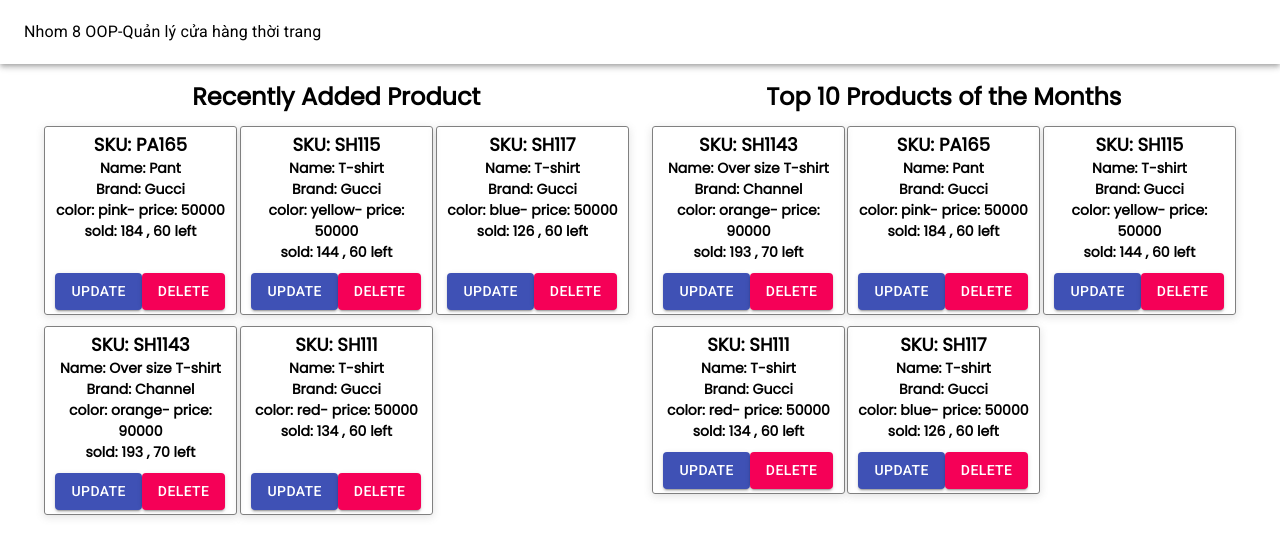
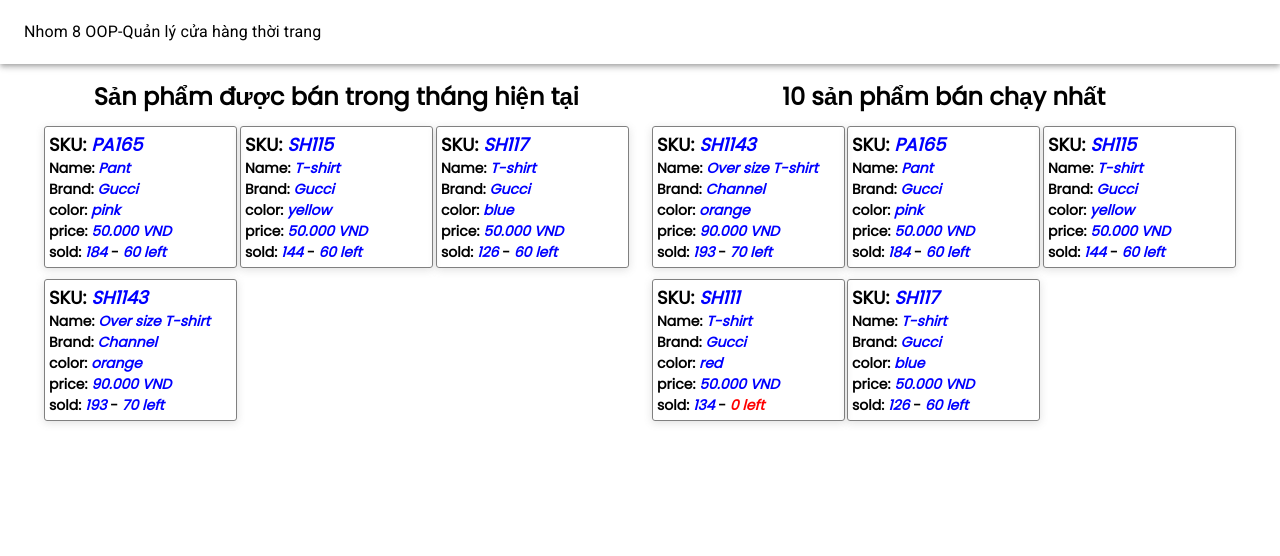
Before and after one commit to Satt0/oop-nhom-8, a React (Create React App) app: page / in a window 1280 px wide. Shown: the top 556 px of the page. Built offline with nearby package versions, Linux system fonts and the light colour scheme.

Commit message:
beaufity code

```diff
--- a/package.json
+++ b/package.json
@@ -5,6 +5,7 @@
   "dependencies": {
     "@material-ui/core": "^4.11.3",
     "@material-ui/icons": "^4.11.2",
+    "@material-ui/lab": "*",
     "@testing-library/jest-dom": "^5.11.4",
     "@testing-library/react": "^11.1.0",
     "@testing-library/user-event": "^12.1.10",
--- a/src/App.tsx
+++ b/src/App.tsx
@@ -8,7 +8,7 @@ import preload from 'Modals/preload'
 
 const App:React.FC=()=> {
 
-
+  // load preloaded products
   const [state,setState]=useState(()=>{
     const data:Array<Products>=[]
 
--- a/src/Components/Filter/Filter.tsx
+++ b/src/Components/Filter/Filter.tsx
@@ -8,6 +8,7 @@ const useStyles=makeStyles((theme:Theme)=>({
   main:{
     display:'grid',
     gridTemplateColumns:'1fr 1fr 1fr 1fr',
+    gridGap:5
 
   }
 }))
--- a/src/Components/Item/Item.tsx
+++ b/src/Components/Item/Item.tsx
@@ -1,19 +1,25 @@
 import { makeStyles, Theme } from "@material-ui/core";
 import { Button } from "@material-ui/core";
-import {useHistory} from 'react-router-dom'
+import { useHistory } from "react-router-dom";
+import { useURL } from "lib/hook";
+import { getPrice } from "lib/helper";
 const useStyles = makeStyles((theme: Theme) => ({
   main: {
     border: "1px solid gray",
     padding: "4px",
-    fontSize:12,
-    fontFamily:`'Poppins', sans-serif;`,
+    fontSize: 12,
+    fontFamily: `'Poppins', sans-serif;`,
+    fontWeight:'lighter',
     marginTop: theme.spacing(1),
     borderRadius: 3,
-    boxShadow: 'rgba(99, 99, 99, 0.2) 0px 2px 8px 0px',
+    boxShadow: "rgba(99, 99, 99, 0.2) 0px 2px 8px 0px",
     display: "flex",
-    flexDirection:'column',
+    flexDirection: "column",
+    textAlign:'left',
     justifyContent: "space-between",
-
+    '& em':{
+      color:'blue'
+    }
   },
 }));
 interface props {
@@ -22,32 +28,47 @@ interface props {
 }
 const Item = ({ data, onDelete }: props) => {
   const style = useStyles();
-  const { name, quantity, sold, SKU,brand,color,price } = data;
-  const history=useHistory()
+  const buttonIsVisible = useURL("home");
+  const { name, quantity, sold, SKU, brand, color, price } = data;
+  const history = useHistory();
   return (
     <div className={`${style.main} appear-animated`} style={{ width: "100%" }}>
       <div>
-        <h2 >
-          <strong>SKU: {SKU}</strong>
-
-
+        <h2>
+          SKU:
+<em> {SKU}</em>
         </h2>
-        <h3>Name: {name}</h3>
-        <h3>Brand: {brand}</h3>
-        <h3 >
-          <strong>color: {color}</strong>- price: {price}
-
+        <h3>Name:  <em> { name}</em></h3>
+        <h3>Brand:  <em> {brand}</em></h3>
+        <h3>
+         color:   <em> {color} </em>
         </h3>
+        <h3>price:   <em> {getPrice(price)}</em></h3>
         <h3>
-          sold: {sold} , {quantity} left
+          sold:   <em> {sold}</em> {" "} -
+          <span >
+             <em style={{ color: quantity > 0 ? "" : "red" }}> {quantity} left</em>
+          </span>
         </h3>
       </div>
-      <div style={{ width: '100%',marginTop:10, display: "flex",alignItems:"center", flexDirection: "row",justifyContent:"center" }}>
+      <div
+        style={{
+          width: "100%",
+          marginTop: 10,
+          display: buttonIsVisible ? "flex" : "none",
+          alignItems: "center",
+          flexDirection: "row",
+          justifyContent: "center",
+        }}
+      >
         <Button
-        onClick={()=>{
-            history.push(`/update/${SKU}`)
-        }}
-        color="primary" variant="contained">
+          onClick={() => {
+            history.push(`/update/${SKU}`);
+          }}
+          style={{marginRight:4}}
+          color="primary"
+          variant="outlined"
+        >
           update
         </Button>
         <Button
@@ -55,7 +76,7 @@ const Item = ({ data, onDelete }: props) => {
             onDelete(SKU);
           }}
           color="secondary"
-          variant="contained"
+          variant="outlined"
         >
           delete
         </Button>
--- a/src/Components/ListItem/ListItem.tsx
+++ b/src/Components/ListItem/ListItem.tsx
@@ -9,7 +9,7 @@ const ListItem=({items,count,handleDelete}:props)=>{
 
 
     return <div className={styles.container} >
-    {[...items].reverse().slice(0,Math.min(count,10)).map((e:any,i:number)=><Item onDelete={handleDelete} data={e} key={"list-top-10 "+i}/>)}
+    {[...items].reverse().slice(0,Math.max(count,10)).map((e:any,i:number)=><Item onDelete={handleDelete} data={e} key={"list-top-10 "+i}/>)}
     </div>
 }
 
--- a/src/Components/Nav/Nav.tsx
+++ b/src/Components/Nav/Nav.tsx
@@ -122,8 +122,8 @@ const FullNav = ({ list }: props) => {
 
 
           }}
-          color={location.pathname===e.path?'secondary':'primary'}
-          variant="outlined"
+          color="primary"
+          variant={location.pathname===e.path?'contained':'outlined'}
           key={"button-link" + i}
         >
           {e?.name}
--- a/src/Components/Page/Home.tsx
+++ b/src/Components/Page/Home.tsx
@@ -1,56 +1,59 @@
-import React,{useCallback} from "react";
+import React, { useCallback } from "react";
 import { makeStyles, Theme } from "@material-ui/core";
-
+import Product from "Modals/Modals";
 import ListItem from "Components/ListItem/ListItem";
 
 const useStyles = makeStyles((theme: Theme) => ({
   main: {
     maxWidth: 1200,
-    marginTop:15,
-    fontFamily:`'Poppins', sans-serif;`,
+    marginTop: 15,
+    fontFamily: `'Poppins', sans-serif;`,
     width: "100vw",
     margin: "0 auto",
-    display:'grid',
-    gridTemplateColumns:'1fr 1fr',
-    gridGap:15,
-    flexWrap:'wrap'
-    ,
-    [theme.breakpoints.down('sm')]:{
-      gridTemplateColumns:'1fr'
-    }
+    display: "grid",
+    gridTemplateColumns: "1fr 1fr",
+    gridGap: 15,
+    flexWrap: "wrap",
+    [theme.breakpoints.down("sm")]: {
+      gridTemplateColumns: "1fr",
+    },
   },
   group: {
-      width:'100%',
-      overflow:'visible',
-      textAlign:'center',
-
+    width: "100%",
+    overflow: "visible",
+    textAlign: "center",
   },
 }));
-const Home: React.FC = ({ shop,handleShop }: any) => {
-
+const Home: React.FC = ({ shop, handleShop }: any) => {
   const style = useStyles();
 
-  const handleDelete=useCallback((SKU)=>{
-    handleShop(((state:Array<any>) =>[...state].filter((e:any)=>e.SKU!==SKU)))
-  },[handleShop])
-
-
+  const handleDelete = useCallback(
+    (SKU) => {
+      handleShop((state: Array<any>) =>
+        [...state].filter((e: any) => e.SKU !== SKU)
+      );
+    },
+    [handleShop]
+  );
 
   return (
     <div className={style.main}>
       <div className={style.group}>
-      <h2 >
-      Recently Added Product
-</h2>
+        <h2>Sản phẩm được bán trong tháng hiện tại</h2>
 
-          <ListItem handleDelete={handleDelete} items={shop} count={10}/>
+        <ListItem
+          handleDelete={handleDelete}
+          items={shop.filter((e: Product) => e.isStock())}
+          count={shop.length}
+        />
       </div>
       <div className={style.group}>
-
-      <h2>
-      Top 10 Products of the Months
-</h2>
-      <ListItem handleDelete={handleDelete} items={[...shop].sort((a,b)=>a.sold-b.sold)} count={10}/>
+        <h2>10 sản phẩm bán chạy nhất</h2>
+        <ListItem
+          handleDelete={handleDelete}
+          items={[...shop].sort((a, b) => a.sold - b.sold)}
+          count={10}
+        />
       </div>
     </div>
   );
--- a/src/Components/Page/Input.tsx
+++ b/src/Components/Page/Input.tsx
@@ -6,14 +6,17 @@ import {
   Select,
   MenuItem,
   Button,
+  IconButton
 } from "@material-ui/core";
+import Alert from '@material-ui/lab/Alert';
+import CloseIcon from '@material-ui/icons/Close';
 import styles from "styles/Style.module.css";
 import Products from "Modals/Modals";
 import Shirts from 'Modals/Shirt';
 import Pants from 'Modals/Pant'
 import HandBag from 'Modals/HandBag'
 import preload from "Modals/preload";
-
+import Collapse from '@material-ui/core/Collapse';
 interface props {
   name: string;
   state: any;
@@ -41,6 +44,7 @@ interface passedProps{
 }
 const Input = ({ shop,handleShop ,loadProps}: passedProps) => {
 
+  const [alert,setAlert]=useState({status:false,message:"Success!"})
 
   const [global, setGlobal] = useState(() => {
     const arr: state = {
@@ -106,7 +110,10 @@ const Input = ({ shop,handleShop ,loadProps}: passedProps) => {
     (e) => {
 
       e.preventDefault();
-       let item:Products;
+      const check=Object.entries(global).every(e=>e[1]!==undefined || e[1]!==null);
+      if(check){
+        let item:Products;
+
        const sold=Math.ceil(Math.random()*global.quantity)
        if(global.category==='shirt')
        {
@@ -118,7 +125,7 @@ const Input = ({ shop,handleShop ,loadProps}: passedProps) => {
        else {
         item= new HandBag({...global,sold:sold});
         }
-        item.showCase()
+
      if(preload){
           handleShop((state:Array<Products>)=>{
               const newState=[...state.filter((e:Products)=>e.SKU!==item.SKU),item]
@@ -127,6 +134,14 @@ const Input = ({ shop,handleShop ,loadProps}: passedProps) => {
      }else{
       handleShop((state:Array<Products>)=>[...state,item])
      }
+     setAlert({message:'Success!',status:true})
+    }
+    else
+    {
+
+      setAlert({message:'Input error!',status:true})
+    }
+
     },
     [global,handleShop]
   );
@@ -232,7 +247,36 @@ const Input = ({ shop,handleShop ,loadProps}: passedProps) => {
       })
     }
   },[shop])
+  useEffect(()=>{
+    let a:any
+    if(alert.status)
+    {
+      a=setTimeout(()=>{
+        setAlert({...alert,status:false})
+      },2000)
+    }
+    return()=>{
+      clearTimeout(a)
+
+    }
+  },[alert])
+
   return (
+    <>
+    <Collapse in={alert.status}>
+    <Alert severity={alert.message==='Success!'?'success':'error'} action={
+            <IconButton
+              aria-label="close"
+              color="inherit"
+              size="small"
+              onClick={() => {
+                setAlert({...alert,status:false});
+              }}
+            >
+              <CloseIcon fontSize="inherit" />
+            </IconButton>
+          }>{alert.message}</Alert>
+    </Collapse>
     <form onSubmit={handleSubmit} className={styles.main}>
       <FormControl style={{ width: "100%" }} className="appear-animated">
         <InputLabel id="demo-simple-select-label">Category</InputLabel>
@@ -305,6 +349,7 @@ const Input = ({ shop,handleShop ,loadProps}: passedProps) => {
         {loadProps?"Update Item":'Add item'}
       </Button>
     </form>
+  </>
   );
 };
 
--- a/src/Modals/Modals.ts
+++ b/src/Modals/Modals.ts
@@ -1,5 +1,6 @@
 
-interface construct{
+
+interface constructor{
   name: string,
     quantity: number,
     price: number,
@@ -10,7 +11,13 @@ interface construct{
     color:string
 
 }
-class Products implements modal {
+interface item {
+
+  isStock:Function;
+
+
+}
+class Products implements item {
   private _name: string;
   private _quantity: number;
   private _price: number;
@@ -29,11 +36,11 @@ class Products implements modal {
       brand,
       sold,
       color
-    }:construct
+    }:constructor
   ) {
     this._name = name;
-    this._quantity = quantity;
-    this._price = price;
+    this._quantity = Math.max(quantity,0);
+    this._price = Math.max(price,0);
     this._category = category;
     this._SKU=SKU
     this._brand=brand
@@ -71,16 +78,8 @@ class Products implements modal {
      }
      return false
    }
-   public showCase():void{
-     console.log(this._name,' from parent');
-
-   }
-}
-interface modal {
-
-  isStock:Function;
-  showCase:Function
 
 }
 
+
 export default Products;
--- a/src/Modals/preload.ts
+++ b/src/Modals/preload.ts
@@ -5,7 +5,7 @@ import Products from './Modals'
 
 const shirt1: Shirt = new Shirt({
   name: "T-shirt",
-  quantity: 60,
+  quantity: 0,
   price: 50000,
   category: "shirt",
   SKU: "SH111",
--- /dev/null
+++ b/src/lib/helper.ts
@@ -0,0 +1,11 @@
+export function getPrice(str: string) {
+  str = str.toString();
+
+  let index = str.length;
+  while (index > 3) {
+    str = str.slice(0, index - 3) + "." + str.slice(index - 3);
+
+    index -= 3;
+  }
+  return str + " VND";
+}
--- /dev/null
+++ b/src/lib/hook.ts
@@ -0,0 +1,16 @@
+import { useState, useEffect } from "react";
+import { useLocation } from "react-router-dom";
+
+export function useURL(req: string) {
+  const [state, setState] = useState(false);
+  const redir = useLocation();
+  useEffect(() => {
+    if (redir.pathname !== "/") {
+      setState(true);
+    } else {
+      setState(false);
+    }
+  }, [redir.pathname]);
+
+  return state;
+}
```
Also changed, not shown: 1 other file (tests, documents, lock files or other folders).
